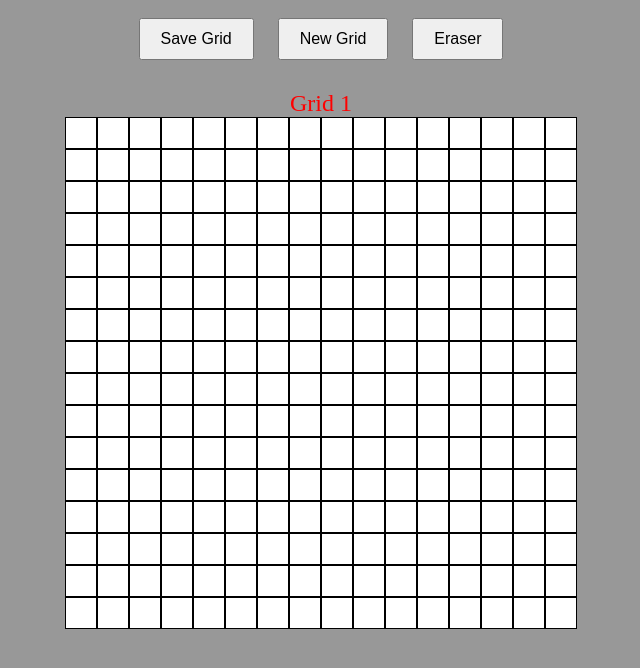
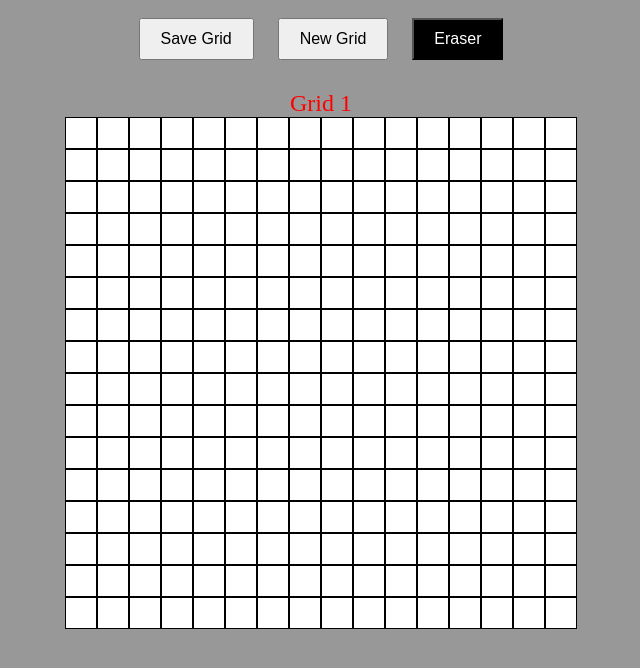
Before and after one commit to uliba3/Etch-A-Sketch, a plain HTML site: page index.html in a window 1280 px wide. Both pictures are taken after a click on the button "Eraser". Shown: the whole page, without its empty margins (319-959 px from the left). Drawn offline with Linux system fonts and the light colour scheme.

Commit message:
change eraser button color when clicked

```diff
--- a/index.html
+++ b/index.html
@@ -8,11 +8,12 @@
 <body>
     <button onclick="saveGrid()">Save Grid</button>
     <button onclick="createNewGrid()">New Grid</button>
-    <button onclick="toggleEraser()">Eraser</button>
+    <button onclick="toggleEraser()" class="eraser">Eraser</button>
     <div class="gridNumber"></div>
     <div class="container"></div>
     <div class="oldGrids"></div>
     <script>
+        const eraser = document.querySelector('.eraser');
         const gridNum = document.querySelector('.gridNumber');
         const container = document.querySelector('.container');
         const oldGridsContainer = document.querySelector('.oldGrids');
@@ -29,7 +30,15 @@
 
         function toggleEraser() {
             eraserMode = !eraserMode;
-            gridColor = eraserMode ? 'white' : 'black';
+            if(eraserMode){
+                gridColor = 'white';
+                eraser.style.backgroundColor = 'black';
+                eraser.style.color = 'white';
+            }else {
+                gridColor = 'black';
+                eraser.style.backgroundColor = 'white';
+                eraser.style.color = 'black';
+            }
         }
 
         function createGrid(rows, columns) {
```
